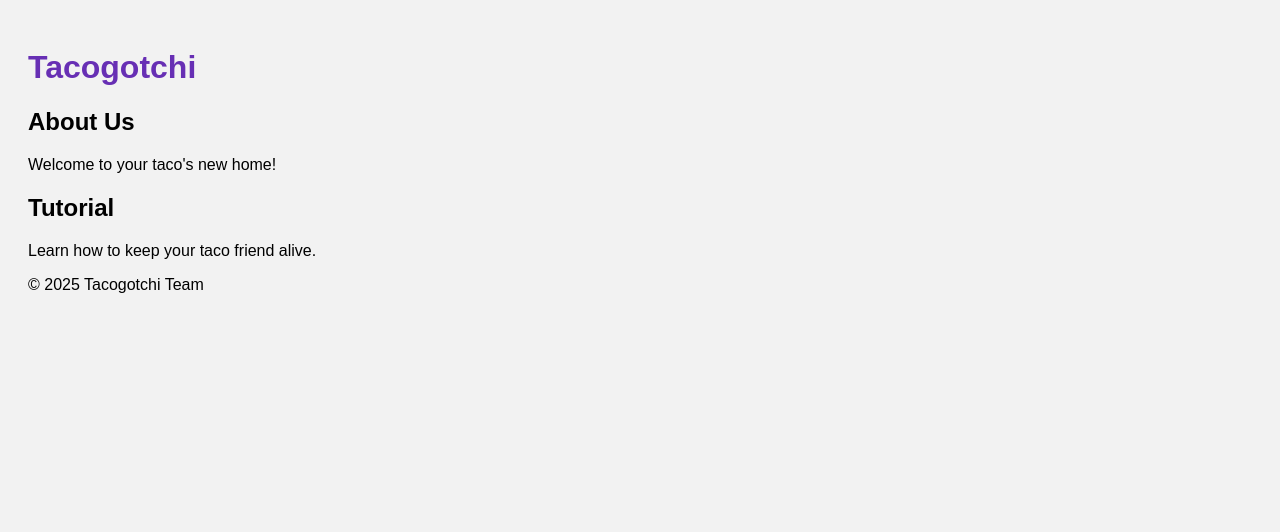
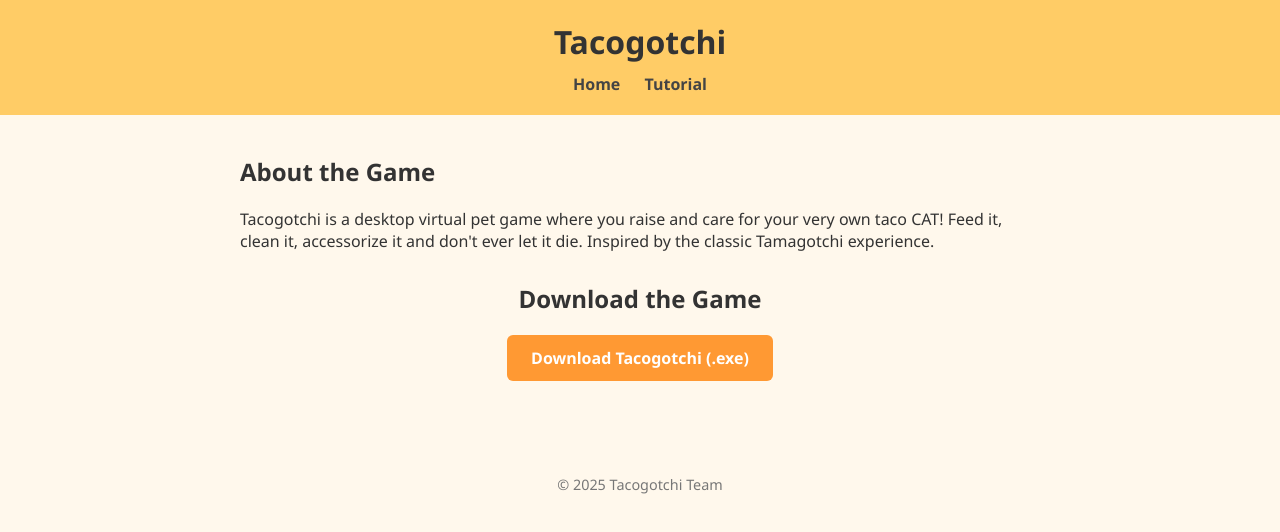
Before and after one commit to angelmiulkie/css-360-project-3, a website built with webpack: page Website/src/index.html in a window 1280 px wide. Built offline with nearby package versions, Linux system fonts and the light colour scheme.

Commit message:
Finished prototype of website, needs real exe file and better tutorial, along with images of in game

```diff
--- a/Website/src/index.html
+++ b/Website/src/index.html
@@ -2,23 +2,33 @@
 <html lang="en">
 <head>
   <meta charset="UTF-8" />
-  <meta name="viewport" content="width=device-width, initial-scale=1.0" />
+  <meta name="viewport" content="width=device-width, initial-scale=1.0"/>
   <title>Tacogotchi</title>
 </head>
 <body>
   <header>
     <h1>Tacogotchi</h1>
+    <nav>
+      <a href="index.html">Home</a>
+      <a href="tutorial.html">Tutorial</a>
+    </nav>
   </header>
+
   <main>
-    <section id="about">
-      <h2>About Us</h2>
-      <p>Welcome to your taco's new home!</p>
+    <section>
+      <h2>About the Game</h2>
+      <p>
+        Tacogotchi is a desktop virtual pet game where you raise and care for your very own taco CAT!
+        Feed it, clean it, accessorize it and don't ever let it die. Inspired by the classic Tamagotchi experience.
+      </p>
     </section>
-    <section id="tutorial">
-      <h2>Tutorial</h2>
-      <p>Learn how to keep your taco friend alive.</p>
+
+    <section class="download">
+      <h2>Download the Game</h2>
+      <a href="game/Tacogotchi.exe" download class="btn">Download Tacogotchi (.exe)</a>
     </section>
   </main>
+
   <footer>
     <p>&copy; 2025 Tacogotchi Team</p>
   </footer>
--- a/Website/src/styles.css
+++ b/Website/src/styles.css
@@ -1,8 +1,61 @@
 body {
-    font-family: sans-serif;
-    padding: 20px;
-    background-color: #f2f2f2;
-  }
-  h1 {
-    color: #672fb4;
-  }
+  font-family: 'Segoe UI', sans-serif;
+  background-color: #fff8ec;
+  color: #333;
+  margin: 0;
+  padding: 0;
+}
+
+header {
+  background-color: #ffcc66;
+  padding: 20px;
+  text-align: center;
+}
+
+header h1 {
+  margin: 0;
+}
+
+nav {
+  margin-top: 10px;
+}
+
+nav a {
+  margin: 0 10px;
+  text-decoration: none;
+  color: #444;
+  font-weight: bold;
+}
+
+main {
+  padding: 20px;
+  max-width: 800px;
+  margin: auto;
+}
+
+.download {
+  text-align: center;
+  margin-top: 30px;
+}
+
+.btn {
+  display: inline-block;
+  background-color: #ff9933;
+  color: #fff;
+  padding: 12px 24px;
+  border-radius: 6px;
+  text-decoration: none;
+  font-weight: bold;
+}
+
+.btn:hover {
+  background-color: #e67e22;
+}
+
+footer {
+  text-align: center;
+  margin-top: 50px;
+  padding: 10px;
+  font-size: 0.9em;
+  color: #777;
+}
--- a/Website/webpack.config.js
+++ b/Website/webpack.config.js
@@ -20,6 +20,10 @@ module.exports = {
     new HtmlWebpackPlugin({
       template: "./src/index.html",
     }),
+    new HtmlWebpackPlugin({
+      template: "./src/tutorial.html",
+      filename: "tutorial.html",
+    }),
   ],
   module: {
     rules: [
```
Also changed, not shown: Website/src/tutorial.html (added, +34 -0 lines).
